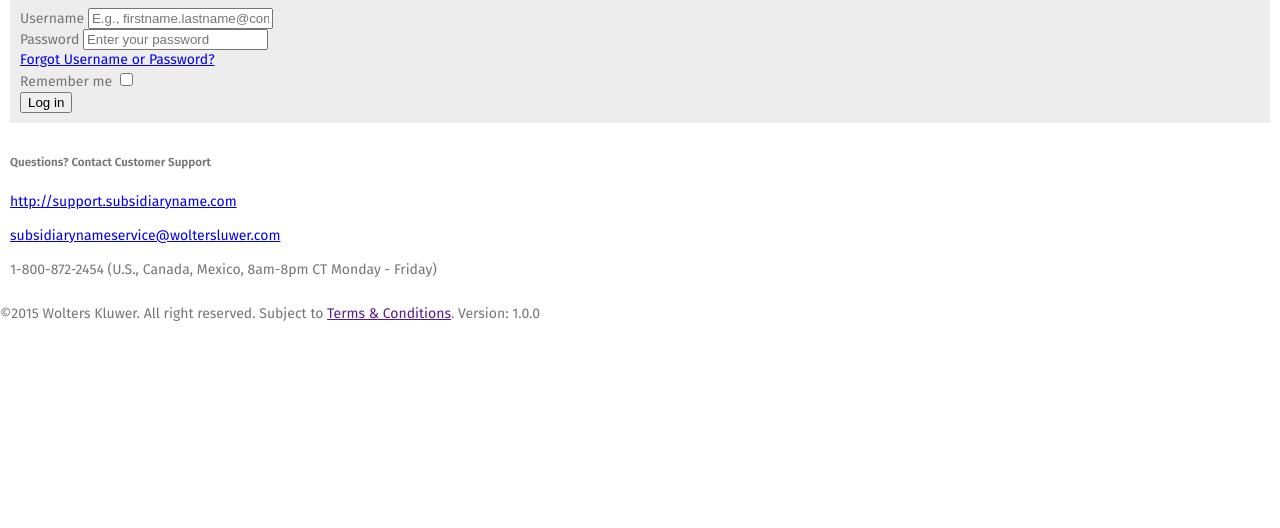
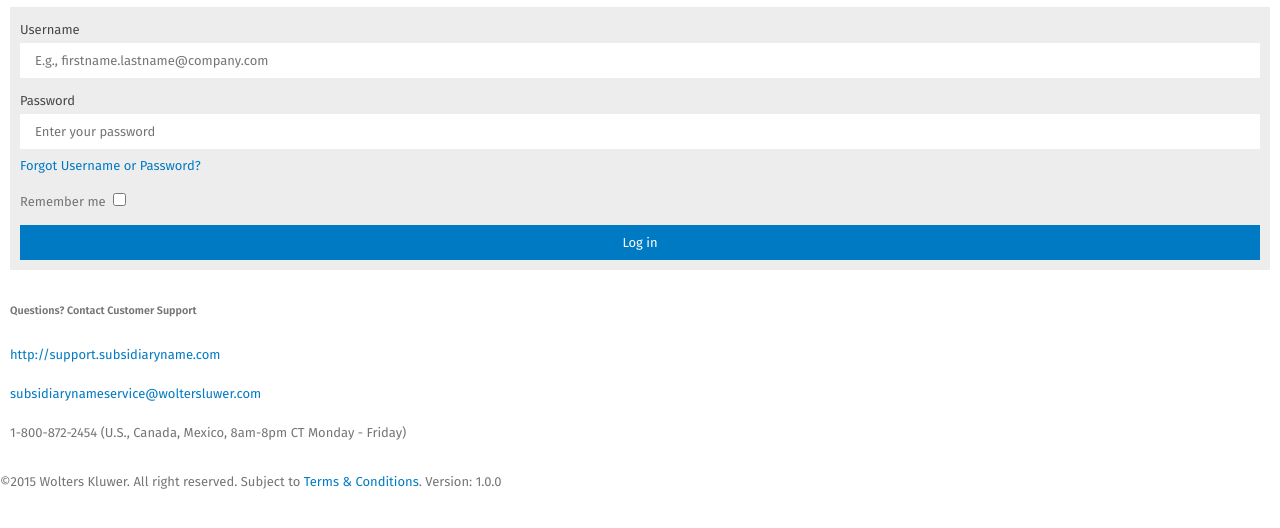
Before and after one commit to jakataja/wk-test-task, a website: page app/index.html in a window 1280 px wide. Shown: the part 84-612 px from the top of the page. Drawn offline with nearby package versions, Linux system fonts and the light colour scheme; files that its build step writes are made by us from their sources.

Commit message:
style for main content with form

```diff
--- a/app/index.html
+++ b/app/index.html
@@ -23,25 +23,28 @@
     </header>
     <div class="page-content">
       <main class="page-main">
-        <div class="login-form-container">
-          <form action="" class="login-form">
-            <div>
-              <label>Username
-                <input type="email" placeholder="E.g., firstname.lastname@company.com" />
+        <div class="form-container">
+          <form action="" class="form">
+            <div class="form-row">
+              <label class="login-label">
+                <span class="login-label-text">Username</span>
+                <input class="login-input" type="email" placeholder="E.g., firstname.lastname@company.com" />
               </label>
             </div>
-            <div>
-              <label>Password
-                <input type="password" placeholder="Enter your password" />
+            <div class="form-row">
+              <label class="login-label">
+                <span class="login-label-text">Password</span>
+                <input class="login-input" type="password" placeholder="Enter your password" />
               </label>
+              <div class="forgot-link">
+                <a href="index.html" title="Forgot Username or Password?">Forgot Username or Password?</a>
+              </div>
             </div>
-            <div>
-              <a href="index.html">Forgot Username or Password?</a>
-            <div>
-              <label>Remember me <input type="checkbox" /></label>
+            <div class="form-row">
+              <label class="login-label">Remember me <input class="login-checkbox" type="checkbox" /></label>
             </div>
-            <div>
-              <input type="submit" value="Log in"/>
+            <div class="form-row">
+              <input class="login-btn" type="submit" value="Log in" />
             </div>
           </form>
         </div>
--- a/src/scss/general.scss
+++ b/src/scss/general.scss
@@ -1,10 +1,27 @@
 html {
-  font-size: 14px;
+  font-size: 13px;
 }
 
 body {
   background: $white;
   color: $gray;
   margin: 0;
-  font: 400 1rem/20px $fira-sans;
+  font: 400 1rem/2em $fira-sans;
 }
+
+a {
+  color: $blue;
+  text-decoration: none;
+}
+
+input[type="text"],
+input[type="email"],
+input[type="password"],
+input[type="submit"] {
+  border: 0;
+  box-sizing: border-box;
+  font-family: $fira-sans;
+  font-size: 13px;
+  padding: $space 15px;
+  width: 100%;
+}
--- a/src/scss/main.scss
+++ b/src/scss/main.scss
@@ -3,3 +3,40 @@
   margin-bottom: $space;
   padding: $space;
 }
+
+.form {
+
+  &-container {
+
+  }
+
+  &-row + &-row {
+    margin-top: $space;
+  }
+}
+
+.login {
+
+  &-label-text {
+    color: $dark-gray;
+    display: block;
+  }
+
+  &-input {
+    background: $white;
+  }
+
+  &-checkbox {
+
+  }
+
+  &-btn {
+    background: $blue;
+    color: $white;
+    cursor: pointer;
+  }
+}
+
+.forgot-link {
+  margin-top: 4px;
+}
--- a/src/scss/typography.scss
+++ b/src/scss/typography.scss
@@ -1 +1 @@
-@import url('https://fonts.googleapis.com/css?family=Fira+Sans:400,600,600i');
+@import url('https://fonts.googleapis.com/css?family=Fira+Sans:300, 400,600,600i');
```
